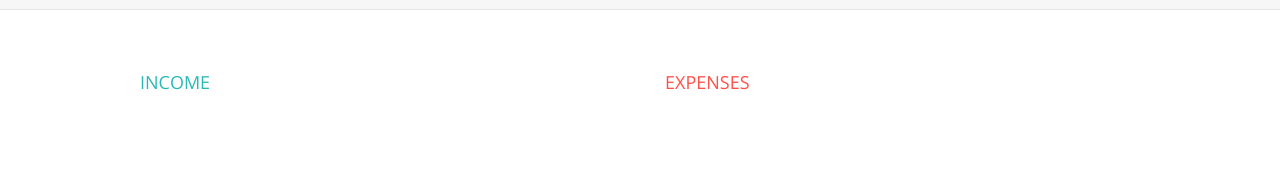
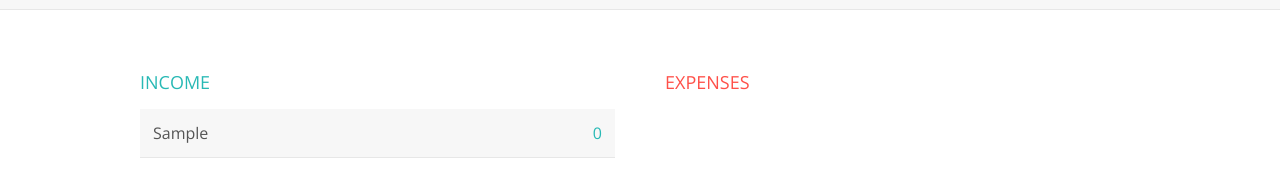
Before and after one commit to alexolirib/BudgetApi, a React (Create React App) app in the folder reactDev/treino-react/: page / in a window 1280 px wide. Both pictures are taken after typing "Sample" into the empty fields and a click on the button 937 px from the left and 357 px from the top of the page. Shown: the part 384-566 px from the top of the page. Built offline with nearby package versions, Linux system fonts and the light colour scheme.

Commit message:
add block react

```diff
--- a/reactDev/treino-react/src/App.js
+++ b/reactDev/treino-react/src/App.js
@@ -102,7 +102,9 @@ class App extends Component {
             value={this.state.value}
             handleChange={this.onHandle}
             submit={this.handleSubmit} />
-          <List />
+          <List
+          inc={this.state.listProp["inc"]}
+          exp={this.state.listProp["exp"]} />
         </div>
 
       </div>
--- a/reactDev/treino-react/src/components/List.js
+++ b/reactDev/treino-react/src/components/List.js
@@ -2,13 +2,15 @@ import React from 'react'
 import ListCardIncome from './List/ListCardIncome'
 import ListCardExpense from './List/ListCardExpense'
 
-const List = () =>{
+const List = (props) =>{
     return(
         <div className="container clearfix">
 
-                <ListCardIncome />
+                <ListCardIncome
+                inc={props.inc} />
 
-                <ListCardExpense />
+                <ListCardExpense
+                exp={props.exp} />
 
             </div>
     )
--- a/reactDev/treino-react/src/components/List/ListCardExpense.js
+++ b/reactDev/treino-react/src/components/List/ListCardExpense.js
@@ -1,11 +1,13 @@
 import React from 'react'
+import CardExpense from './CardExpense'
 
 class ListCardExpense extends React.Component{
     render(){
+        const blockInternal = this.props.exp.map(element =>  <CardExpense key={element.id} {...element} />)
         return(
             <div className="expenses">
                     <h2 className="expenses__title">Expenses</h2>
-
+                        {blockInternal}
                     <div className="expenses__list">
 
                     </div>
--- a/reactDev/treino-react/src/components/List/ListCardIncome.js
+++ b/reactDev/treino-react/src/components/List/ListCardIncome.js
@@ -1,15 +1,19 @@
 import React from 'react'
+import CardIncome from './CardIncome'
 
-class ListCardIncome extends React.Component{
+class ListCardIncome extends React.Component {
 
-    render(){
-        return(
+
+
+    render() {
+        const blockInterno = this.props.inc.map(element => <CardIncome key={element.id} {...element}  />)
+        return (
             <div className="income">
-                    <h2 className="icome__title">Income</h2>
+                <h2 className="icome__title">Income</h2>
+                {blockInterno}
+                <div className="income__list">
 
-                    <div className="income__list">
-
-                    </div>
+                </div>
             </div>
         )
     }
--- a/reactDev/treino-react/src/components/List/cardExpense.js
+++ b/reactDev/treino-react/src/components/List/cardExpense.js
@@ -0,0 +1,18 @@
+import React from 'react'
+
+const CardExpense = (props) =>{
+    return(
+        <div className="item clearfix" id={props.id}>
+            <div className="item__description">{props.description}</div>
+            <div className="item__percentage">21%</div>
+            <div className="right clearfix">
+                <div className="item__value">{props.value}</div>
+                <div className="item__delete">
+                    <button className="item__delete--btn"  id={props.id}><i className="ion-ios-close-outline"></i></button>
+                </div>
+            </div>
+        </div>
+    )
+}
+
+export default CardExpense;
--- a/reactDev/treino-react/src/components/List/cardIncome.js
+++ b/reactDev/treino-react/src/components/List/cardIncome.js
@@ -0,0 +1,17 @@
+import React from 'react'
+
+const CardIncome = (props) =>{
+    return(
+        <div className="item clearfix" id={props.id}>
+            <div className="item__description">{props.description}</div>
+            <div className="right clearfix">
+                <div className="item__value">{props.value}</div>
+                <div className="item__delete">
+                   <button className="item__delete--btn" id={props.id}><i className="ion-ios-close-outline"></i></button>
+                </div>
+            </div>
+        </div>
+    )
+}
+
+export default CardIncome;
```
Also changed, not shown: reactDev/treino-react/package.json (line endings or trailing spaces).
